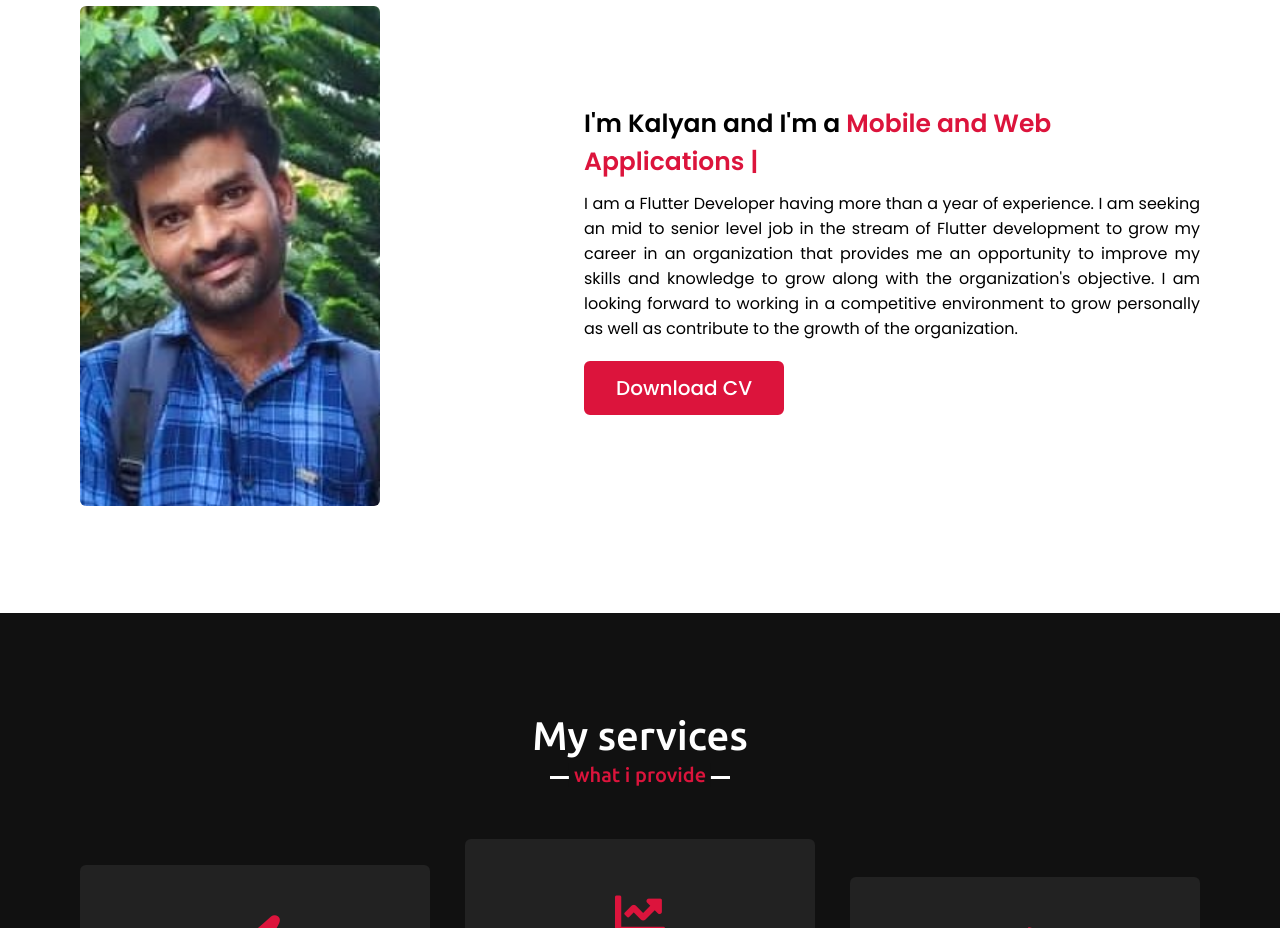
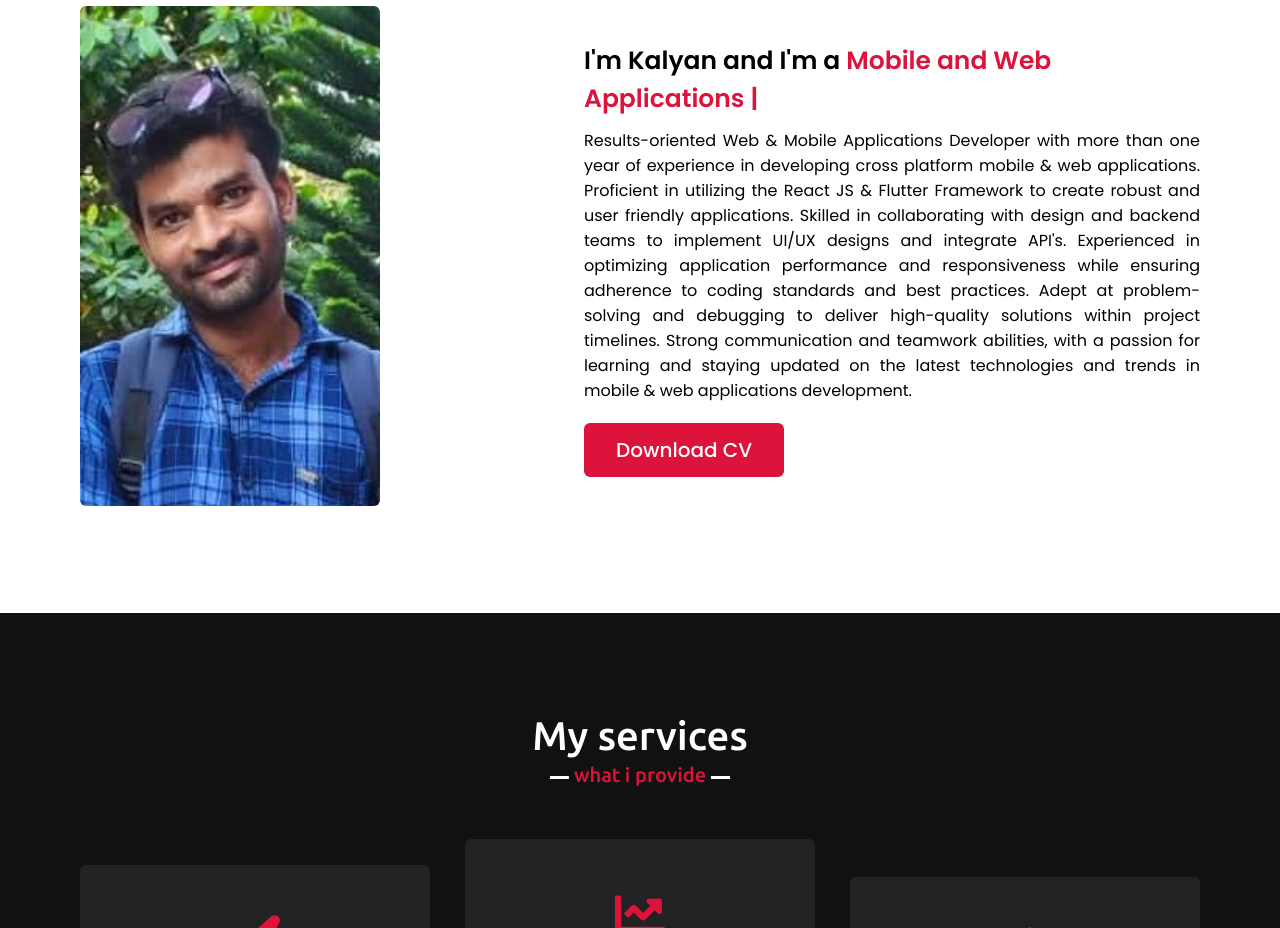
Before and after one commit to kalyan-81/Portfolio, a plain HTML site: page index.html in a window 1280 px wide. Shown: the part 1020-1948 px from the top of the page. Drawn offline with nearby package versions, Linux system fonts and the light colour scheme.

Commit message:
Update index.html

```diff
--- a/index.html
+++ b/index.html
@@ -53,7 +53,14 @@
                 </div>
                 <div class="column right">
                     <div class="text">I'm Kalyan and I'm a <span class="typing-2"></span></div>
-                    <p>I am a Flutter Developer having more than a year of experience. I am seeking an mid to senior level job in the stream of Flutter development to grow my career in an organization that provides me an opportunity to improve my skills and knowledge to grow along with the organization's objective. I am looking forward to working in a competitive environment to grow personally as well as contribute to the growth of the organization.</p>
+                    <p> Results-oriented Web & Mobile Applications Developer with more than one year of experience in developing cross
+platform mobile & web applications. Proficient in utilizing the React JS & Flutter Framework to create robust and user
+ friendly applications. Skilled in collaborating with design and backend teams to implement UI/UX designs and integrate
+ API's.
+ Experienced in optimizing application performance and responsiveness while ensuring adherence to coding standards
+ and best practices. Adept at problem-solving and debugging to deliver high-quality solutions within project timelines.
+ Strong communication and teamwork abilities, with a passion for learning and staying updated on the latest
+ technologies and trends in mobile & web applications development.</p>
                     <a href="https://drive.google.com/file/d/1ItPJ4FazWK7R-I0YET7pSSoMECqrPP0Z/view?usp=sharing">Download CV</a>
                 </div>
             </div>
```
